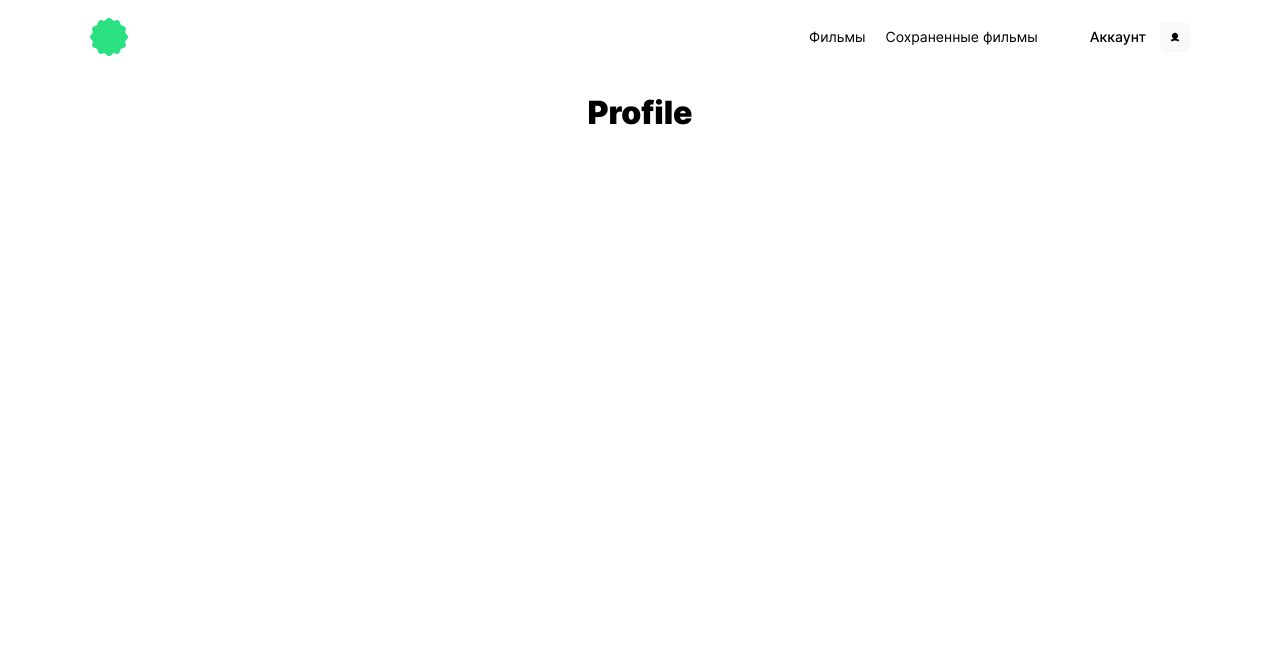
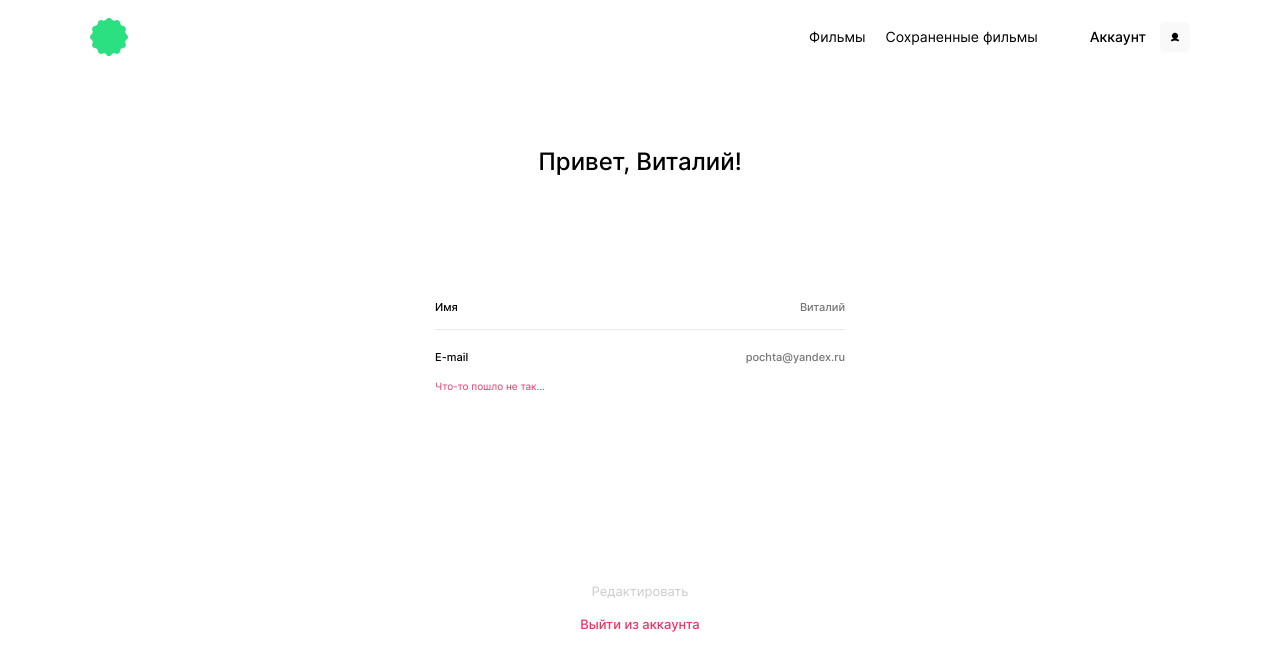
Before and after one commit to Balzak1976/movies-explorer-frontend, a React (Create React App) app: page /profile in a window 1280 px wide. Shown: the top 670 px of the page. Built offline with nearby package versions, Linux system fonts and the light colour scheme.

Commit message:
feat: cоздать компонент Profile

```diff
--- /dev/null
+++ b/src/components/Login/Login.css
@@ -0,0 +1,7 @@
+.login {
+  width: 100%;
+  padding-top: 70px;
+  display: grid;
+  grid-template-columns:  minmax(auto, 396px);
+  justify-content: center;
+}
--- a/src/components/Login/Login.js
+++ b/src/components/Login/Login.js
@@ -1,4 +1,6 @@
 import UserForm from '../UserForm/UserForm';
+import Logo from '../Header/Logo/Logo';
+import './Login.css';
 
 const LOGIN = {
   name: 'login',
@@ -12,14 +14,14 @@ const LOGIN = {
       id: 2,
       type: 'email',
       name: 'email',
-      placeholder: 'E-mail',
+      title: 'E-mail',
       typeAttribute: 'email',
     },
     {
       id: 3,
       type: 'password',
       name: 'password',
-      placeholder: 'Пароль',
+      title: 'Пароль',
       typeAttribute: 'password',
       minLength: '2',
       maxLength: '14',
@@ -29,7 +31,9 @@ const LOGIN = {
 
 function Login({ buttonSubmitState, onLogin, info }) {
   return (
-    <div className="wrapper">
+    <div className="login">
+      <Logo />
+
       <UserForm config={LOGIN} buttonSubmitState={buttonSubmitState} onUserForm={onLogin} info={info}/>
     </div>
   );
--- a/src/components/Profile/Profile.css
+++ b/src/components/Profile/Profile.css
@@ -1,5 +1,24 @@
 .profile {
-  display: flex;
+  width: 100%;
+  padding-top: 74px;
+  display: grid;
+  grid-template-columns:  minmax(auto, 410px);
   justify-content: center;
-  align-items: center;
 }
+
+.profile__logout {
+  margin-top: 15px;
+  border: 0;
+  background-color: inherit;
+  font-weight: 500;
+  font-size: 13px;
+  line-height: 1.23;
+  text-align: center;
+  color: #ee3465;
+  transition: color 0.5s ease-in;
+}
+
+.profile__logout:hover {
+  cursor: pointer;
+  color: #000;
+}
--- a/src/components/Profile/Profile.js
+++ b/src/components/Profile/Profile.js
@@ -1,9 +1,45 @@
+import UserForm from '../UserForm/UserForm';
 import './Profile.css';
 
-function Profile() {
+const PROFILE = {
+  name: 'profile',
+  title: 'Привет, Виталий!',
+  link: null,
+  btnTitleSaving: 'Редактировать...',
+  btnTitle: 'Редактировать',
+  inputs: [
+    {
+      id: 1,
+      type: 'profile',
+      name: 'name',
+      title: 'Имя',
+      placeholder: 'Виталий',
+      typeAttribute: 'text',
+    },
+    {
+      id: 2,
+      type: 'profile',
+      name: 'email',
+      title: 'E-mail',
+      placeholder: 'pochta@yandex.ru',
+      typeAttribute: 'email',
+    },
+  ],
+};
+
+function Profile({onLogout, buttonSubmitState, onProfile, info }) {
   return (
-    <div><h1>Profile</h1></div>
-  )
+    <div className="profile">
+      <UserForm config={PROFILE} buttonSubmitState={buttonSubmitState} onUserForm={onProfile} info={info} />
+
+      <button
+        className='profile__logout'
+        onClick={onLogout}
+        type="button"
+        aria-label="управление выходом из профиля"
+      >Выйти из аккаунта</button>
+    </div>
+  );
 }
 
-export default Profile
+export default Profile;
--- /dev/null
+++ b/src/components/Register/Register.css
@@ -0,0 +1,7 @@
+.register {
+  width: 100%;
+  padding-top: 70px;
+  display: grid;
+  grid-template-columns:  minmax(auto, 396px);
+  justify-content: center;
+}
--- a/src/components/Register/Register.js
+++ b/src/components/Register/Register.js
@@ -1,4 +1,6 @@
+import './Register.css';
 import UserForm from '../UserForm/UserForm';
+import Logo from '../Header/Logo/Logo';
 
 const REGISTER = {
   name: 'register',
@@ -12,21 +14,21 @@ const REGISTER = {
       id: 1,
       type: 'name',
       name: 'name',
-      placeholder: 'Имя',
+      title: 'Имя',
       typeAttribute: 'text',
     },
     {
       id: 2,
       type: 'email',
       name: 'email',
-      placeholder: 'E-mail',
+      title: 'E-mail',
       typeAttribute: 'email',
     },
     {
       id: 3,
       type: 'password',
       name: 'password',
-      placeholder: 'Пароль',
+      title: 'Пароль',
       typeAttribute: 'password',
       minLength: '2',
       maxLength: '14',
@@ -36,7 +38,9 @@ const REGISTER = {
 
 function Register({ buttonSubmitState, onRegister, info }) {
   return (
-    <div className="wrapper">
+    <div className="register">
+      <Logo />
+
       <UserForm config={REGISTER} buttonSubmitState={buttonSubmitState} onUserForm={onRegister} info={info} />
     </div>
   );
--- a/src/components/UserForm/FormWithInput/FormWithInput.css
+++ b/src/components/UserForm/FormWithInput/FormWithInput.css
@@ -2,6 +2,10 @@
   min-height: 380px;
   display: flex;
   flex-direction: column;
+}
+
+.form_type_profile {
+  min-height: 320px;
 }
 
 @media screen and (max-width: 550px) {
@@ -22,6 +26,10 @@
   flex-grow: 1;
   transform: translateY(-19px);
   visibility: hidden;
+}
+
+.form__info_type_profile {
+  transform: translateY(0);
 }
 
 .form__info_active {
@@ -67,3 +75,20 @@
   pointer-events: none;
   user-select: none;
 }
+
+.form__submit_type_profile {
+  min-height: auto;
+  background-color: inherit;
+  font-weight: 400;
+  font-size: 13px;
+  line-height: 1.23;
+  color: #000;
+  transition: color 0.5s ease-in;
+}
+.form__submit_type_profile:hover {
+  color: #ee3465;
+}
+
+.form__submit_type_profile-inactive {
+  border: 0;
+}
--- a/src/components/UserForm/FormWithInput/FormWithInput.js
+++ b/src/components/UserForm/FormWithInput/FormWithInput.js
@@ -24,13 +24,13 @@ function FormWithInput({ config, onSubmit, buttonSubmitState, info = true }) {
         </fieldset>
       )}
 
-      <div className={`form__info ${info && 'form__info_active'}`}>
+      <div className={`form__info form__info_type_${config.name} ${info && 'form__info_active'}`}>
         {'Что-то пошло не так...'}
       </div>
 
       <button
         className={`form__submit form__submit_type_${config.name}
-        ${!isValid && 'form__submit_inactive'}
+        ${!isValid && `form__submit_inactive form__submit_type_${config.name}-inactive`}
       `}
         name="submit"
         type="submit"
--- a/src/components/UserForm/Input/Input.css
+++ b/src/components/UserForm/Input/Input.css
@@ -1,3 +1,13 @@
+.form__field_type_profile {
+  position: relative;
+  padding-top: 16px;
+  border-bottom: 1px solid #E8E8E8;
+}
+
+.form__field_type_profile:last-child {
+  border-bottom: none;
+}
+
 .form__input {
   width: 100%;
   padding: 5px 0 10px;
@@ -19,11 +29,31 @@
   font-weight: 500;
 }
 
-.form__input-text {
+.form__input_type_profile {
+  padding: 0;
+  border-bottom: 0;
+  text-align: right;
+  font-weight: 500;
+  font-size: 11px;
+  line-height: 13px;
+  color: black;
+}
+
+.form__input-title {
   font-weight: 400;
   font-size: 10px;
   line-height: 1.2;
   color: #a0a0a0;
+}
+
+.form__input-title_type_profile {
+  position: absolute;
+  top: 21px;
+  left: 0;
+  font-weight: 500;
+  font-size: 11px;
+  line-height: 13px;
+  color: black;
 }
 
 .form__input-error {
@@ -34,10 +64,14 @@
   min-height: 25px;
 }
 
+.form__input-error_type_profile {
+  min-height: 15px;
+}
+
 .form__input-error_active {
   visibility: visible;
   font-weight: 400;
   font-size: 10px;
   line-height: 1.2;
-  color: #EE3465;
+  color: #ee3465;
 }
--- a/src/components/UserForm/Input/Input.js
+++ b/src/components/UserForm/Input/Input.js
@@ -1,28 +1,27 @@
 import './Input.css';
 
 function Input({
-  config: { type, name, placeholder, typeAttribute, minLength, maxLength },
+  config: { type, name, title, placeholder, typeAttribute, minLength, maxLength },
   value,
   onChange,
   error,
 }) {
   return (
-    <label className="form__field">
-      <div className="form__input-text">{placeholder}</div>
+    <label className={`form__field form__field_type_${type}`}>
+      <div className={`form__input-title form__input-title_type_${type}`}>{title}</div>
       <input
         value={value ?? ''}
         onChange={onChange}
         className={`form__input form__input_type_${type}`}
+        placeholder={placeholder ?? ''}
         name={name}
         type={typeAttribute}
         minLength={minLength}
         maxLength={maxLength}
         required
       />
-      <span
-        className={`form__input-error ${error && 'form__input-error_active'}`}
-      >
-       {error}
+      <span className={`form__input-error form__input-error_type_${type} ${error && 'form__input-error_active'}`}>
+        {error}
       </span>
     </label>
   );
--- a/src/components/UserForm/UserForm.css
+++ b/src/components/UserForm/UserForm.css
@@ -1,9 +1,6 @@
 .user-form {
-  padding-top: 70px;
-  flex: 0 1 396px;
   display: flex;
   flex-direction: column;
-
 }
 
 .user-form__title {
@@ -12,6 +9,15 @@
   font-weight: 500;
   font-size: 24px;
   line-height: 1.2;
+}
+
+.user-form__title_type_profile {
+  margin-top: 0;
+  margin-bottom: 103px;
+  font-weight: 500;
+  font-size: 24px;
+  line-height: 1.2;
+  text-align: center;
 }
 
 .user-form__text {
@@ -27,5 +33,13 @@
 }
 
 .button_type_user-form {
-  color: #FF6838;
+  color: #ff6838;
 }
+
+.button_type_profile {
+  font-weight: 500;
+  font-size: 13px;
+  line-height: 1.23;
+  text-align: center;
+  color: #ee3465;
+}
--- a/src/components/UserForm/UserForm.js
+++ b/src/components/UserForm/UserForm.js
@@ -3,12 +3,9 @@ import { Link } from 'react-router-dom';
 import { ValidationContext } from '../../contexts/ValidationContext';
 import { useFormAndValidation } from '../../hooks/useFormAndValidation';
 import FormWithInput from './FormWithInput/FormWithInput';
-import Logo from '../Header/Logo/Logo';
 import './UserForm.css';
 
-
-
-function UserForm({ config: {title, text, link, ...rest}, buttonSubmitState, onUserForm, info }) {
+function UserForm({ config: { title, text, link, ...rest }, buttonSubmitState, onUserForm, info }) {
   const { values, handleChange, errors, isValid } = useFormAndValidation();
 
   const onSubmit = (e) => {
@@ -19,20 +16,20 @@ function UserForm({ config: {title, text, link, ...rest}, buttonSubmitState, onU
 
   return (
     <section className="user-form">
-      <Logo />
-
-      <h2 className="user-form__title">{title}</h2>
+      <h2 className={`user-form__title user-form__title_type_${rest.name}`}>{title}</h2>
 
       <ValidationContext.Provider value={[isValid, values, handleChange, errors]}>
         <FormWithInput config={rest} onSubmit={onSubmit} buttonSubmitState={buttonSubmitState} info={info} />
       </ValidationContext.Provider>
 
-      <p className="user-form__text">
-        {text}
-        <Link className="button button_type_user-form" to={link.to}>
-         {link.text}
-        </Link>
-      </p>
+      {link && (
+        <p className="user-form__text">
+          {text}
+          <Link className={`button button_type_user-form button_type_${rest.name}`} to={link.to}>
+            {link.text}
+          </Link>
+        </p>
+      )}
     </section>
   );
 }
```
Also changed, not shown: materials/pixelPrefect/PROFILE.png (added).
